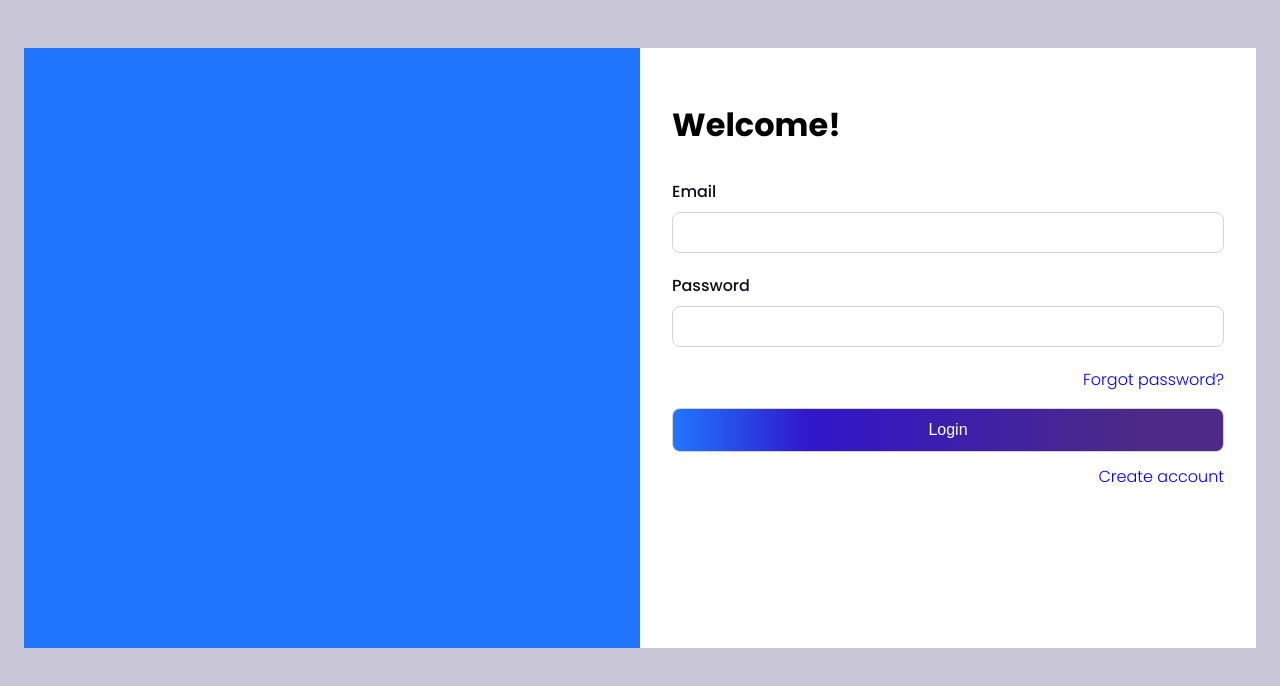
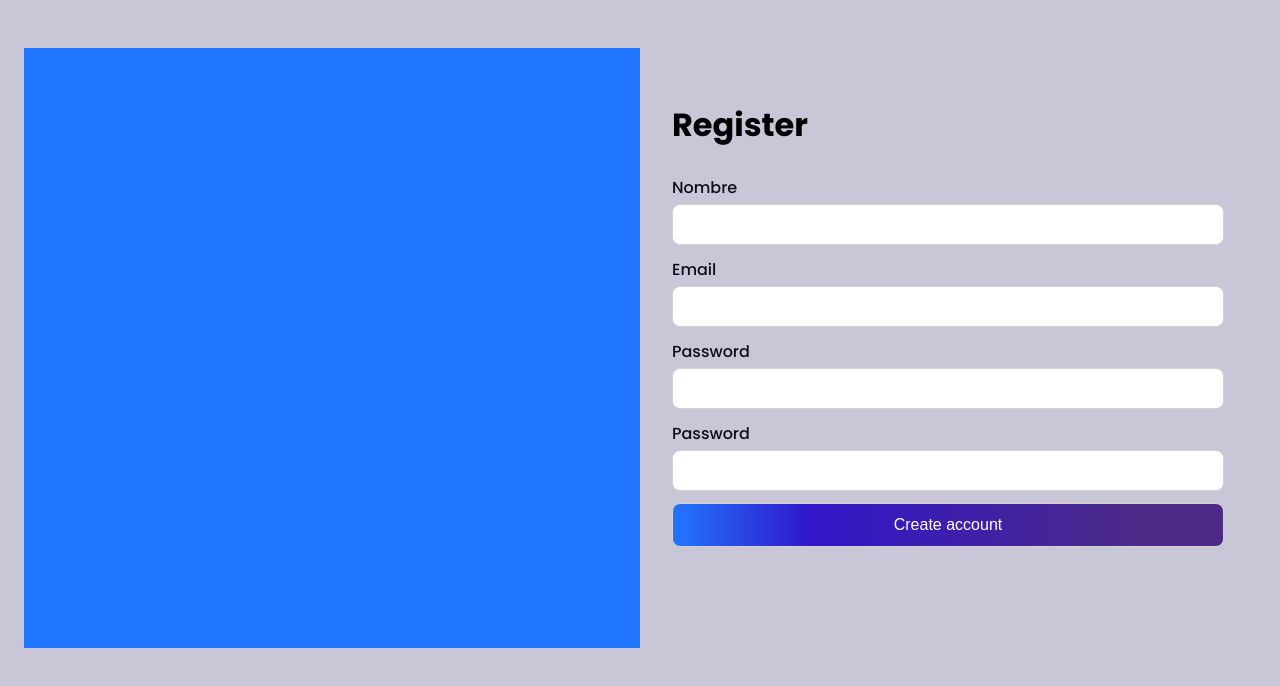
Before and after one commit to JhonEduard26/calendar, a React (Vite) app: page /auth/register in a window 1280 px wide. Shown: the top 686 px of the page. Built offline with nearby package versions, Linux system fonts and the light colour scheme.

Commit message:
[ADD] register page

```diff
--- a/src/auth/pages/index.js
+++ b/src/auth/pages/index.js
@@ -1 +1,2 @@
 export * from './login/LoginPage'
+export * from './login/RegisterPage'
--- a/src/auth/pages/login/LoginPage.jsx
+++ b/src/auth/pages/login/LoginPage.jsx
@@ -1,4 +1,4 @@
-import './LoginPage.css'
+import './login.css'
 
 export const LoginPage = () => {
   return (
@@ -8,17 +8,17 @@ export const LoginPage = () => {
         <form>
           <h1>Welcome!</h1>
           <label htmlFor="email">Email</label>
-          <input type="email" name='email' id='email'/>
+          <input type="email" name='email' id='email' />
 
           <label htmlFor="password">Password</label>
           <input type="password" name="password" id="password" />
 
           <a href="#">Forgot password?</a>
 
-          <input type="button" value="Login" />
+          <input type="submit" value="Login" />
         </form>
 
-        <a href="#">Create account</a>
+        <a href="register">Create account</a>
       </div>
     </div>
   )
--- /dev/null
+++ b/src/auth/pages/login/RegisterPage.jsx
@@ -0,0 +1,28 @@
+import './login.css'
+
+export const RegisterPage = () => {
+  return (
+    <div className='login__container'>
+      <div className='login--left'>
+      </div>
+      <div className='login--right'>
+        <form>
+          <h1>Register</h1>
+          <label htmlFor="name">Nombre</label>
+          <input type="text" name='name' id='name' />
+
+          <label htmlFor="email">Email</label>
+          <input type="email" name='email' id='email' />
+
+          <label htmlFor="password">Password</label>
+          <input type="password" name="password" id="password" />
+
+          <label htmlFor="password2">Password</label>
+          <input type="password" name="password2" id="password2" />
+
+          <input type="submit" value="Create account" />
+        </form>
+      </div>
+    </div>
+  )
+}
--- a/src/auth/pages/login/LoginPage.css
+++ b/src/auth/pages/login/login.css
@@ -4,11 +4,8 @@
   grid-template-columns: 1fr 1fr;
   height: 75vh;
 }
-.login__container .login--left{
+.login--left {
   background-color: var(--primary);
-}
-.login__container :nth-child(2) {
-  background-color: var(--bg-color);
 }
 .login--right {
   padding: 32px;
@@ -17,13 +14,13 @@ form {
   display: flex;
   flex-direction: column;
   justify-content: center;
-  row-gap: 8px;
+  row-gap: 4px;
 }
 label {
   color: var(--subtitle);
 }
 input {
-  margin-bottom: 12px;
+  margin-bottom: 8px;
   padding: 12px 6px;
   border-radius: 8px;
   border: 1px solid lightgray;
@@ -32,14 +29,14 @@ input {
 input:focus {
   outline: auto;
 }
-input[type="button"] {
+input[type="submit"] {
   cursor: pointer;
   background: rgb(33,118,255);
   background: linear-gradient(90deg, rgba(33,118,255,1) 0%, rgba(49,22,202,1) 25%, rgba(76,42,133,1) 85%);
   color: var(--bg-color);
   font-size: 1rem;
 }
-input[type="button"]:hover {
+input[type="submit"]:hover {
   opacity: 0.8;
 }
 a {
```
Also changed, not shown: src/routes/root.jsx (+6 -2 lines).
